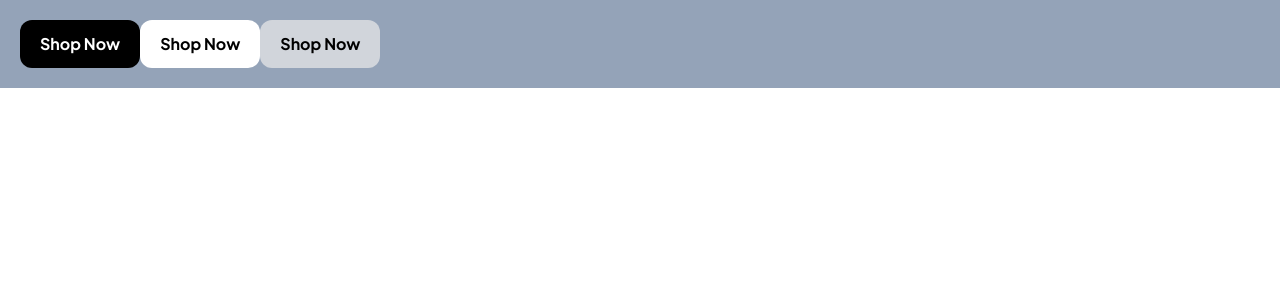
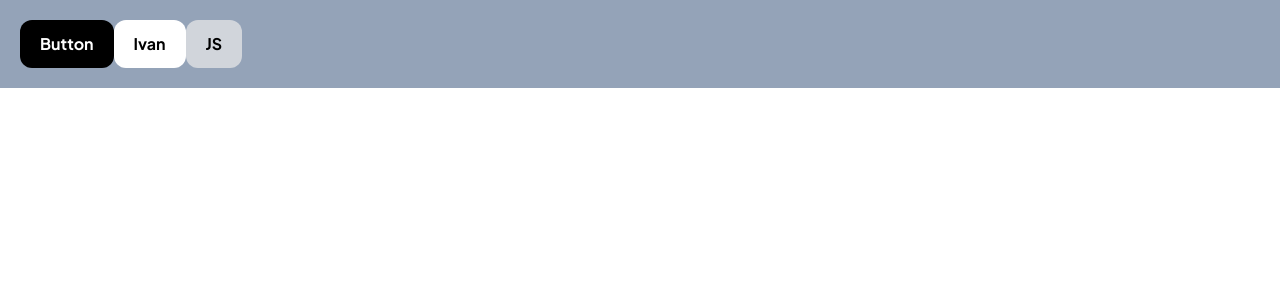
Before and after one commit to ArcherSpins/panda-boxes-frontend, a React (Vite) app: page / in a window 1280 px wide. Shown: the top 300 px of the page. Built offline with nearby package versions, Linux system fonts and the light colour scheme.

Commit message:
Update button

```diff
--- a/src/App.tsx
+++ b/src/App.tsx
@@ -4,8 +4,8 @@ function App() {
   return (
     <div className="p-5 bg-slate-400">
       <Button />
-      <Button color="white" />
-      <Button color="gray" />
+      <Button color="white" label="Ivan" />
+      <Button color="gray" label="JS" />
     </div>
   );
 }
--- a/src/components/Button.tsx
+++ b/src/components/Button.tsx
@@ -1,8 +1,9 @@
 interface ButtonProps {
   color?: "black" | "white" | "gray";
+  label?: string;
 }
 
-export const Button = ({ color = "black" }: ButtonProps) => {
+export const Button = ({ color = "black", label = "Button" }: ButtonProps) => {
   const colors = {
     black: "bg-black hover:bg-gray-300 text-white",
     white: "bg-white text-black",
@@ -11,7 +12,7 @@ export const Button = ({ color = "black" }: ButtonProps) => {
 
   return (
     <button className={`rounded-xl px-5 py-3 font-bold ${colors[color]}`}>
-      Shop Now
+      {label}
     </button>
   );
 };
```
